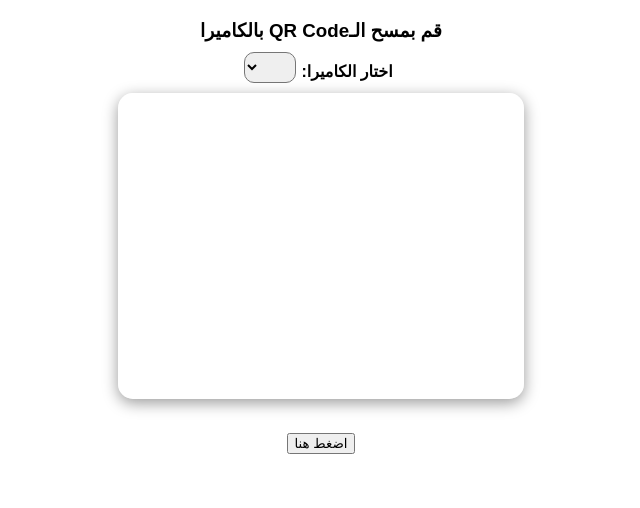
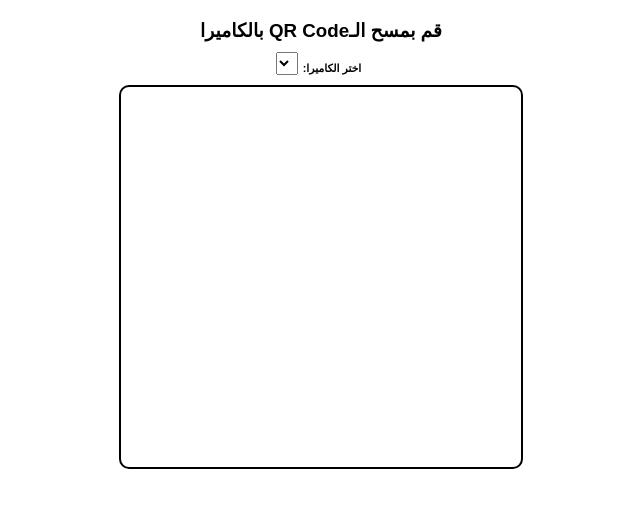
Before and after one commit to AhmedQrRaed/qr-scanner, a plain HTML site: page index.html in a window 1280 px wide. Shown: the whole page, without its empty margins (319-959 px from the left). Drawn offline with Linux system fonts and the light colour scheme.

Commit message:
Update index.html

```diff
--- a/index.html
+++ b/index.html
@@ -1,12 +1,10 @@
 <!DOCTYPE html>
 <html lang="ar">
 <!-- eng ahmed raed 770936309 -->
-
 <head>
     <meta charset="UTF-8">
     <meta name="viewport" content="width=device-width, initial-scale=1.0">
     <title>QR Code Scanner</title>
-
     <style>
         body {
             font-family: Arial, sans-serif;
@@ -17,14 +15,9 @@
 
         video {
             width: 100%;
-            height: 300px;
             max-width: 400px;
-            border-radius: 15px;
-            border: 3px solid rgba(255, 255, 255, 0.5);
-            box-shadow: 0 4px 15px rgba(0, 0, 0, 0.4);
-            object-fit: cover;
-            margin-bottom: 20px;
-            transition: transform 0.3s ease;
+            border: 2px solid #000;
+            border-radius: 10px;
         }
 
         #result2 {
@@ -34,42 +27,22 @@
             display: block;
             margin-top: 10px;
         }
-
-        select {
-            padding: 5px 15px;
-            border-radius: 10px;
-            font-size: 1rem;
-            outline: none;
-            transition: background 0.3s ease;
-            margin-bottom: 20px;
-        }
     </style>
 </head>
 
 <body>
     <h3 style="margin-bottom: 10px;">قم بمسح الـQR Code بالكاميرا</h3>
     <div style="display: flex; justify-content: center;">
-        <h4 style="margin: 10px 5px;">اختار الكاميرا:</h4>
-        <select id="cameraSelect" style="margin-bottom: 10px;"></select>
+        <h6 style="margin: 10px 5px;">اختر الكاميرا:</h6>
+        <select id="cameraSelect" style="margin-bottom: 10px;"></select> <!-- Dropdown for camera selection -->
     </div>
-    <video id="scanner"></video>
+    <video id="scanner" style="height: 380px; object-fit: cover;"></video>
     <a id="result2" style="direction: ltr;" href="#"></a>
-    <button id="myButton">اضغط هنا</button>
     <script type="module">
         import QrScanner from "./js/qr-scanner.min.js";
-        const sourcePage = new URLSearchParams(window.location.search).get("tthh");
+        const sourcePage = sessionStorage.getItem("sourcePage") || "http://a.com";
 
-
-        if (sourcePage) {
-
-        } else {
-            sourcePage = "http://a.com";
-        }
-
-        function myFunction() {
-            console.log("1111");
-            // console.log(sourcePage);
-        }
+        console.log(sourcePage);
         const video = document.getElementById('scanner');
         const resultText = document.getElementById('result2');
         const qrScanner = new QrScanner(
@@ -80,7 +53,6 @@
                 let textPattern = /^([^?]+)(?:\?(.*))?$/;
                 var resultt;
                 if (urlPattern.test(input)) {
-                    // Case: URL
                     let matches = input.match(urlPattern);
                     let username = matches[1];
                     let password = matches[2] || "";
@@ -88,7 +60,6 @@
                     result.data = `${sourcePage}/login?username=${username}&password=${password}`;
                     window.location.href = result.data;
                 } else if (textPattern.test(input)) {
-                    // Case: Text
                     let matches = input.match(textPattern);
                     let username = matches[1];
                     let password = matches[2] || "";
@@ -99,7 +70,6 @@
                 }
                 resultText.innerText = result.data;
                 resultText.href = result.data;
-
             },
 
             {
@@ -121,7 +91,6 @@
             option.value = camera.id;
             option.textContent = camera.label;
             cameraSelect.appendChild(option);
-            // }
             if (camera.label.toLowerCase().includes("camera2 0") || camera.label.toLowerCase().includes("back")) {
                 cameraSelect.value = camera.id;
                 qrScanner.setCamera(camera.id);
@@ -131,12 +100,11 @@
             selectedCameraId = event.target.value;
             qrScanner.setCamera(selectedCameraId);
         });
+
         qrScanner.start();
-        document.getElementById("myButton").addEventListener("click", myFunction);
 
     </script>
 
 </body>
 
-
 </html>
```
